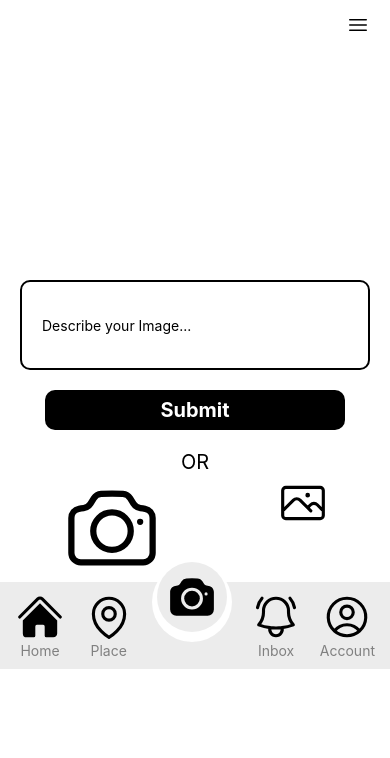
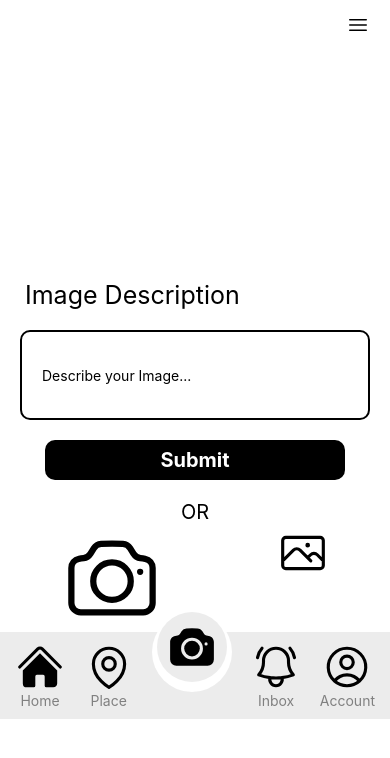
Before and after one commit to abhay-01/TranscendX_App, a React Native app: screen /UploadImage in a window 390 px wide. Shown: the top 758 px of the page. Built offline with nearby package versions, Linux system fonts and the light colour scheme; no server answers.

Commit message:
Image Description

```diff
--- a/Screens/UploadImage.jsx
+++ b/Screens/UploadImage.jsx
@@ -59,7 +59,7 @@ export default function UploadImage() {
         {/* Image component to display the image */}
         <Image source={{ uri: url }} style={styles.image} />
       </View>
-
+      <Text style={{ color: '#000', marginVertical: 10, fontSize: 25, paddingHorizontal: 25 }}>Image Description</Text>
       <View style={styles.inputContainer}>
         <TextInput
           placeholder="Describe your Image..."
```
